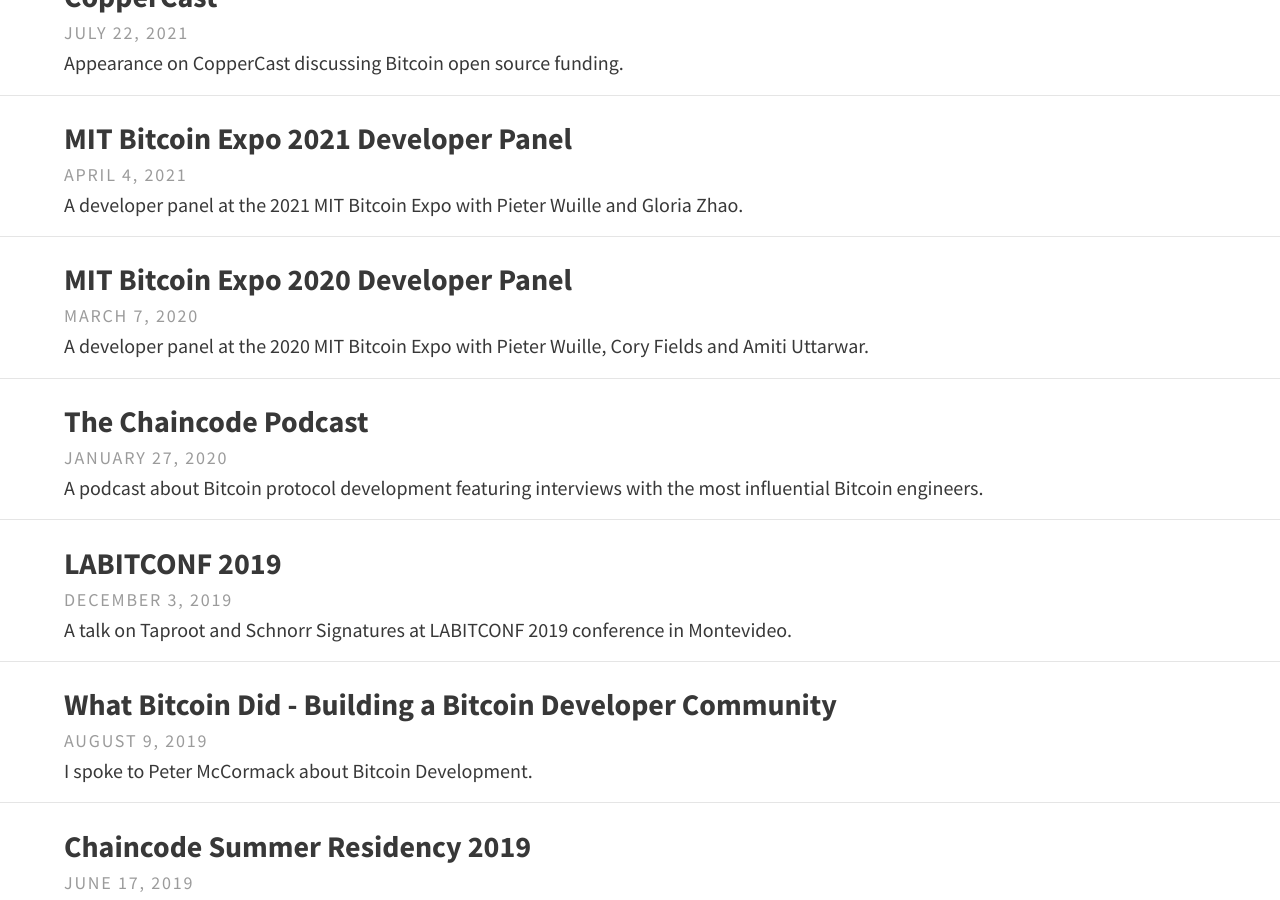
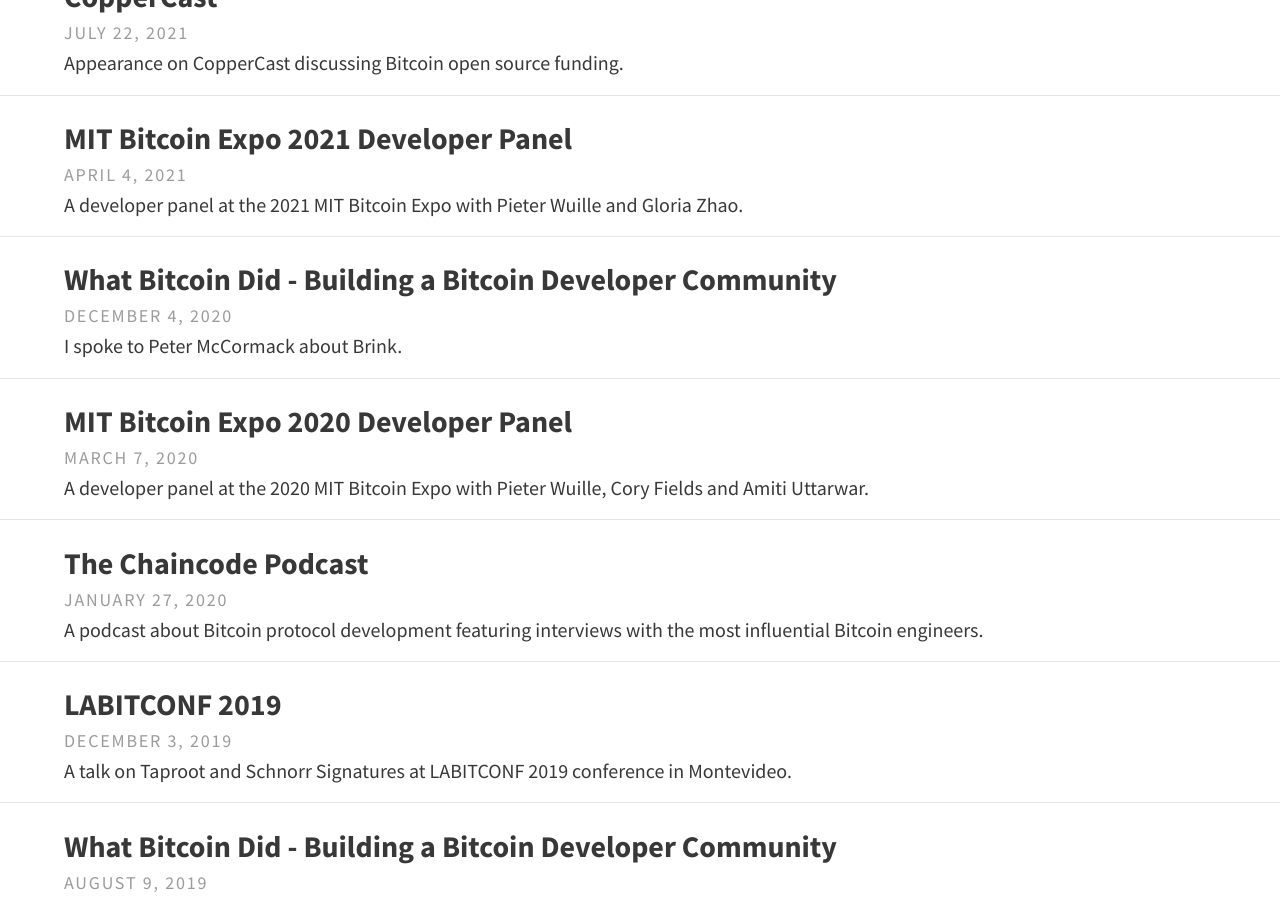
Before and after one commit to jnewbery/blog, a Jekyll site: the page built from talks.md, in a window 1280 px wide and 900 px high, scrolled down 709 px. Built offline with Jekyll 4.4.1, drawn with Linux system fonts in a browser that asks for light colours; nearby versions of some CDN libraries.

Commit message:
Add What Bitcoin Did

```diff
--- a/_posts/2019-08-09-what-bitcoin-did.md
+++ b/_posts/2019-08-09-what-bitcoin-did-building-a-developer-community.md
@@ -5,7 +5,7 @@ category: talk
 excerpt: I spoke to Peter McCormack about Bitcoin Development.
 ---
 
-In this interview, I explained to Peteer what working on the Bitcoin
+In this interview, I explained to Peter what working on the Bitcoin
 protocol is like, the risks of a reducing block subsidy for
 miners, and privacy and development on the Lightning network.
 
--- /dev/null
+++ b/_posts/2020-12-04-what-bitcoin-did-funding-bitcoin-development.md
@@ -0,0 +1,9 @@
+---
+layout: post
+title: "What Bitcoin Did - Building a Bitcoin Developer Community"
+category: talk
+excerpt: I spoke to Peter McCormack about Brink.
+---
+
+In this interview, I talked to Peter about leaving Chaincode Labs, funding for
+open source Bitcoin development and starting Brink.
```
